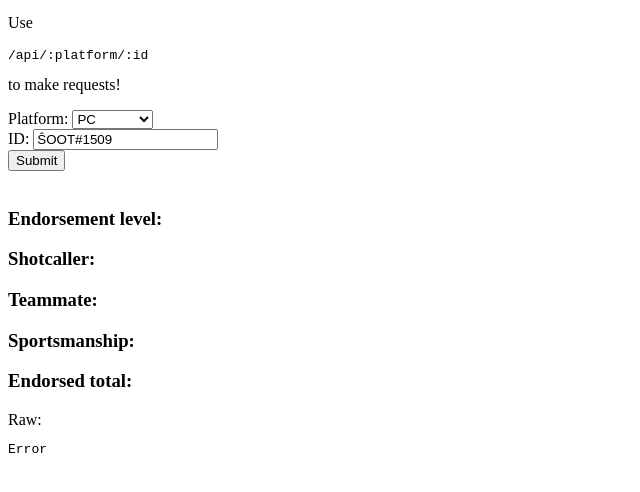
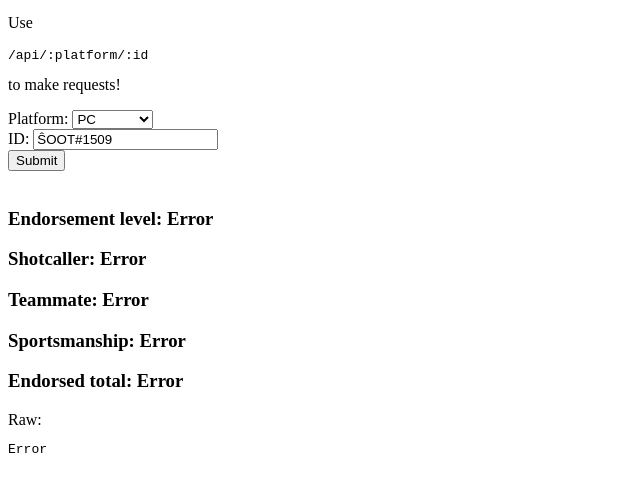
Before and after one commit to au5ton/overwatch-endorsement-api, a website: page index.html in a window 1280 px wide. Both pictures are taken after a click on the button "Submit". Shown: the part 100-592 px from the top of the page, without its empty margins (0-640 px from the left). Drawn offline with Linux system fonts and the light colour scheme; no server answers.

Commit message:
supply errors

```diff
--- a/index.html
+++ b/index.html
@@ -46,6 +46,11 @@
                 }).catch(err => {
                     console.error(err)
                     output.innerText = 'Error';
+                    endorseLevel.innerText = 'Error';
+                    shotcaller.innerText = 'Error';
+                    teammate.innerText = 'Error';
+                    sportsmanship.innerText = 'Error';
+                    reportTotal.innerText = 'Error';
                 })
             };
 
```
